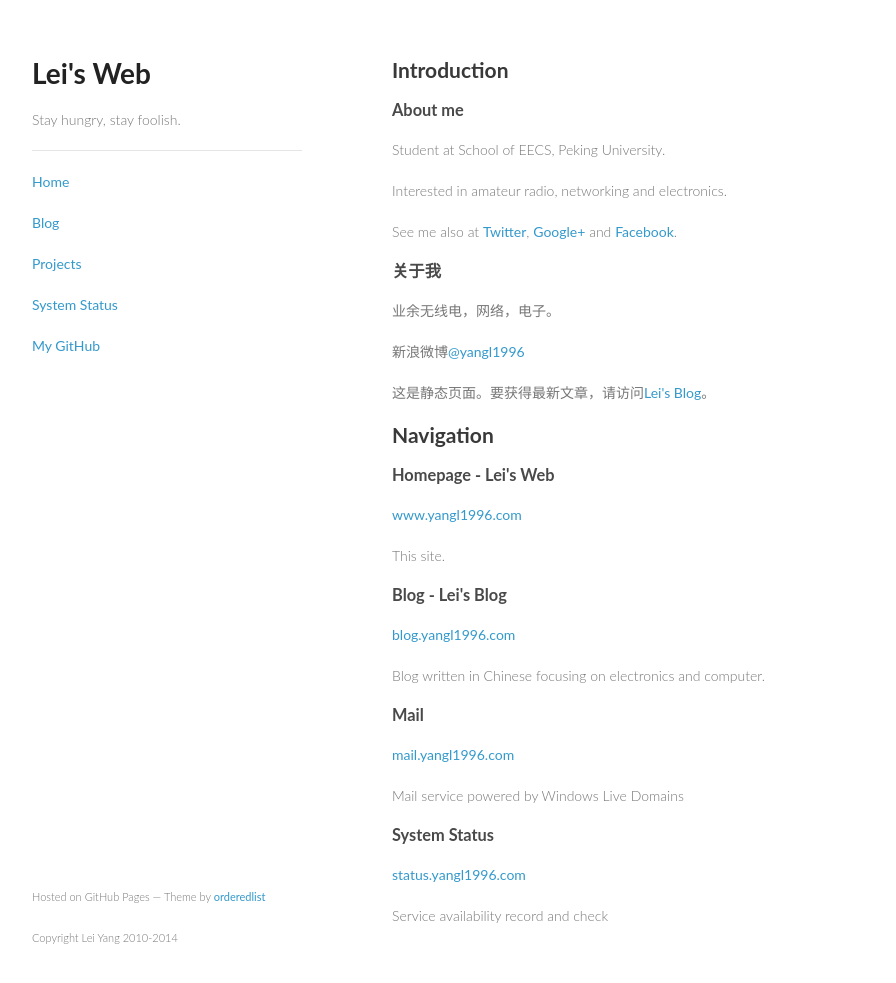
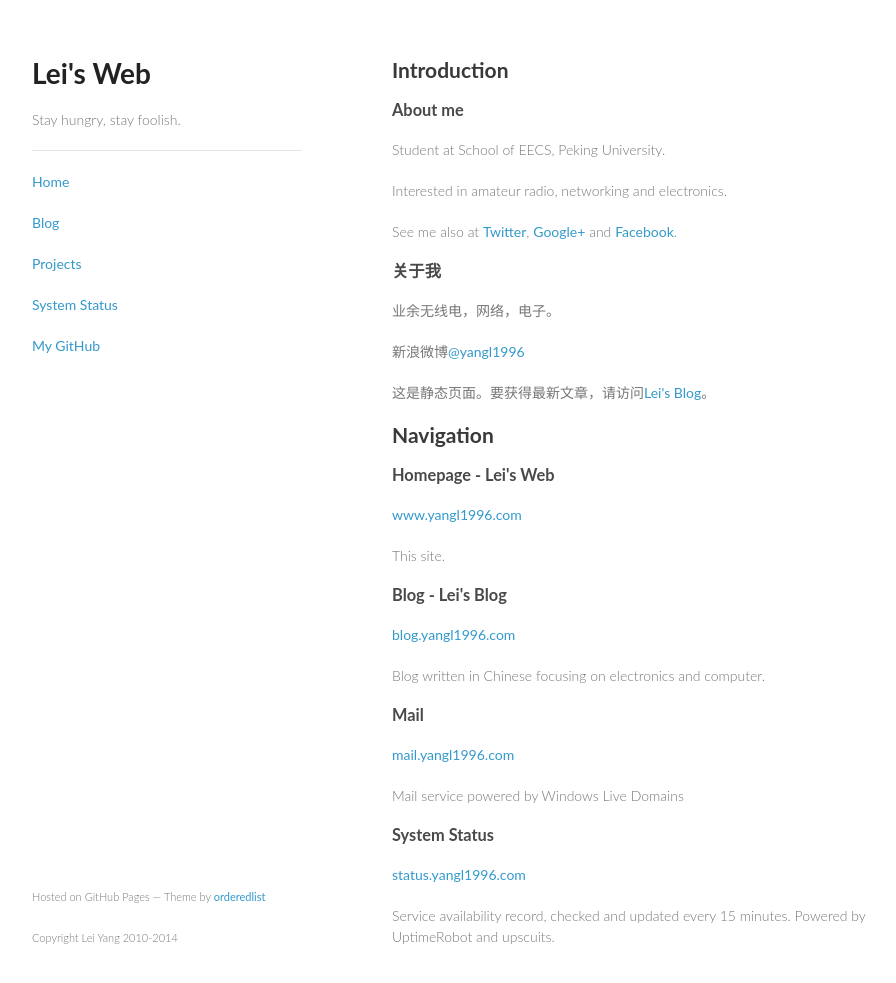
Before and after one commit to yangl1996/homepage, a Jekyll site: the page built from index.html, in a window 1280 px wide and 1017 px high. Shown: the top 983 px of the window, without its empty margins (178-1074 px from the left). Built offline with Jekyll 4.4.1, drawn with Linux system fonts in a browser that asks for light colours; some web fonts are replaced; comment, search, counter and statistics services are not loaded.

Commit message:
Update index.html

```diff
--- a/index.html
+++ b/index.html
@@ -32,7 +32,7 @@
       <p>Mail service powered by Windows Live Domains</p>
   <h3>System Status</h3>
     <h4><a href = "http://status.yangl1996.com">status.yangl1996.com</a></h4>
-      <p>Service availability record and check</p>
+      <p>Service availability record, checked and updated every 15 minutes. Powered by UptimeRobot and upscuits.</p>
 
 
 
```
